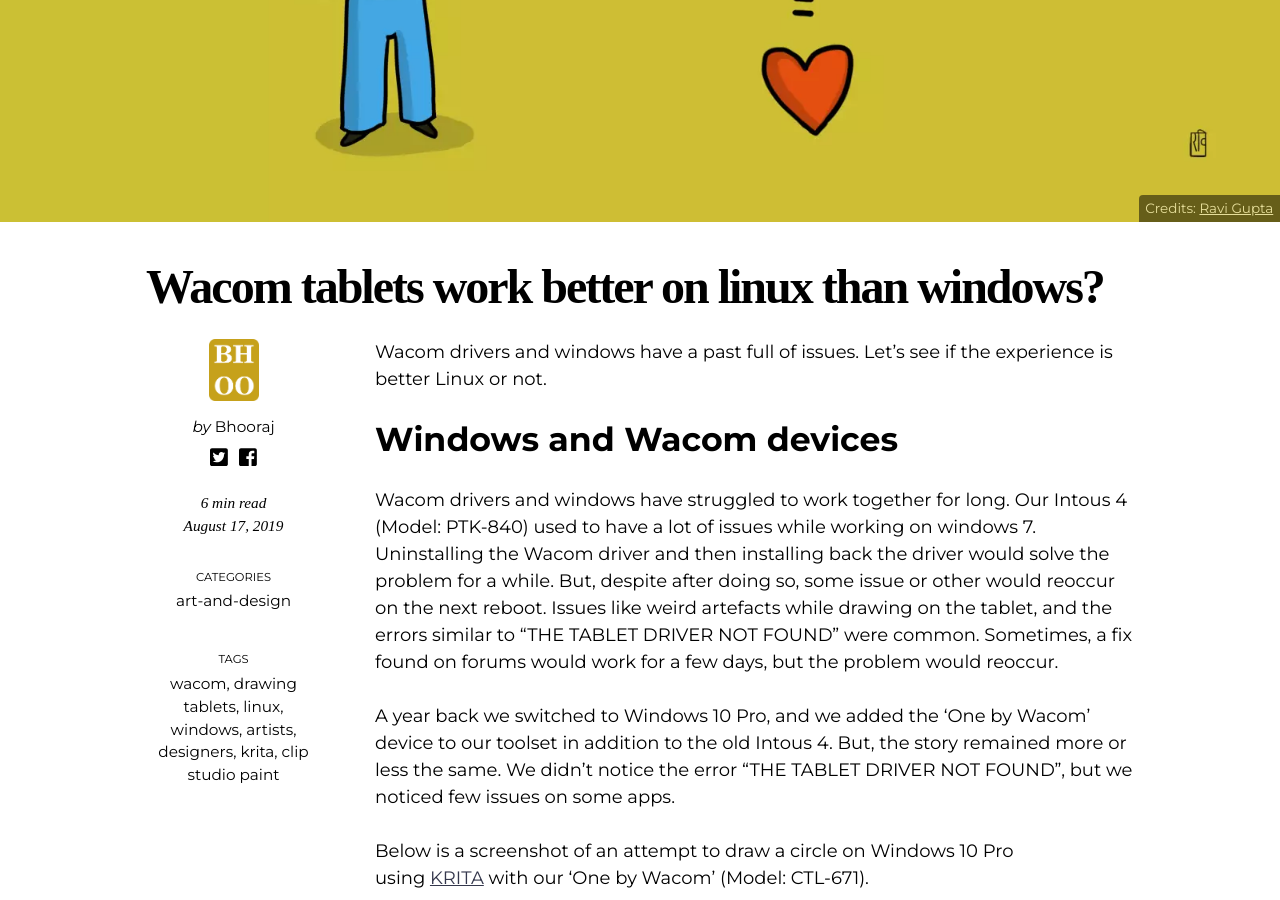
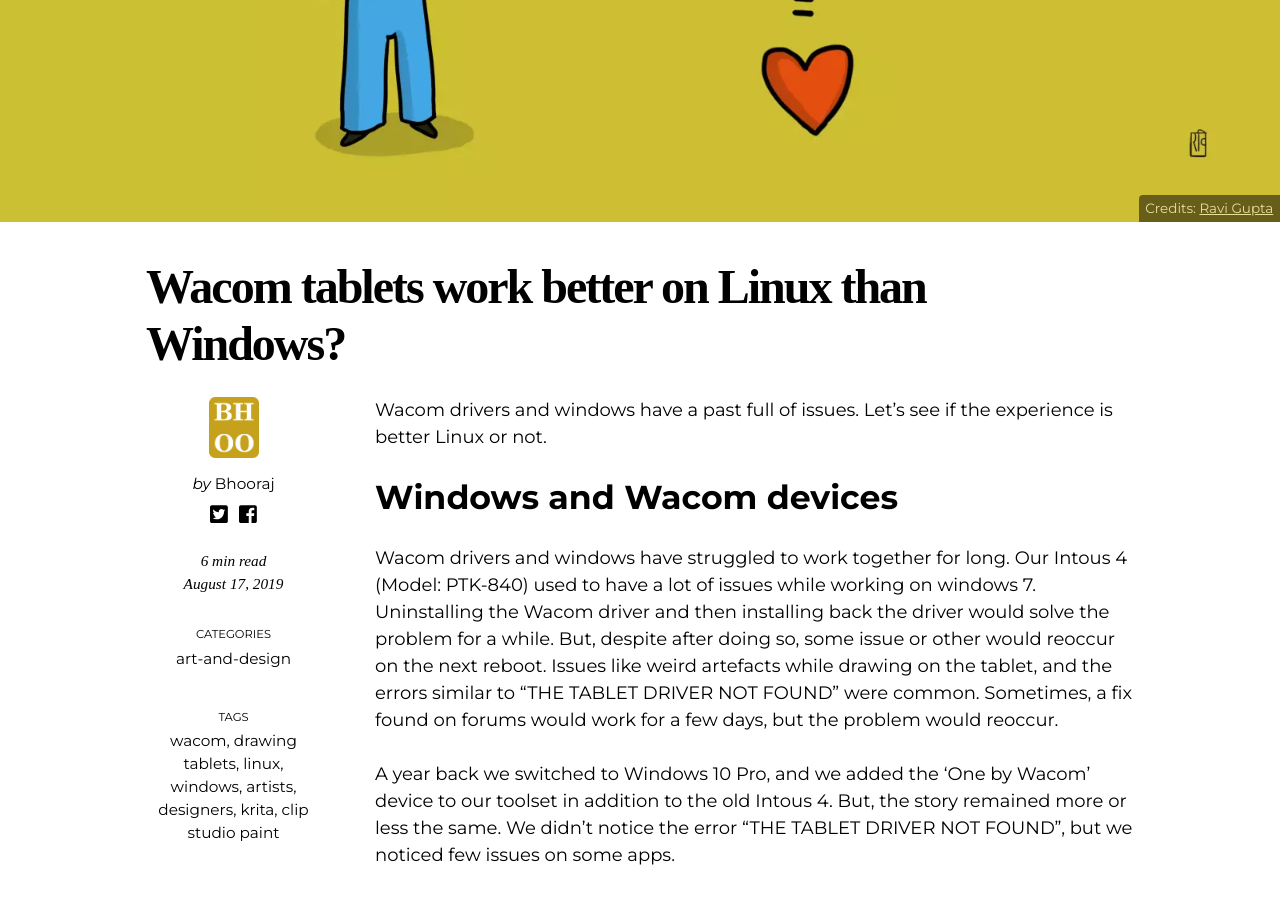
Before and after one commit to bhooraj/bhooraj-blog, a Jekyll site: the page built from _posts/2019-08-17-wacom-devices-on-linux.md, in a window 1280 px wide and 900 px high, scrolled down 570 px. Built offline with Jekyll 4.4.1, drawn with Linux system fonts in a browser that asks for light colours; nearby versions of some CDN libraries; some web fonts are replaced; comment, search, counter and statistics services are not loaded.

```diff
--- a/_posts/2019-08-17-wacom-devices-on-linux.md
+++ b/_posts/2019-08-17-wacom-devices-on-linux.md
@@ -1,6 +1,6 @@
 ---
 layout: post
-title: "Wacom tablets work better on linux than windows?"
+title: "Wacom tablets work better on Linux than Windows?"
 excerpt_seperator: "<!--more-->"
 image:
  path: /images/08-2019/2019-08-17-wacom-devices-on-linux-1600x800.webp
```
